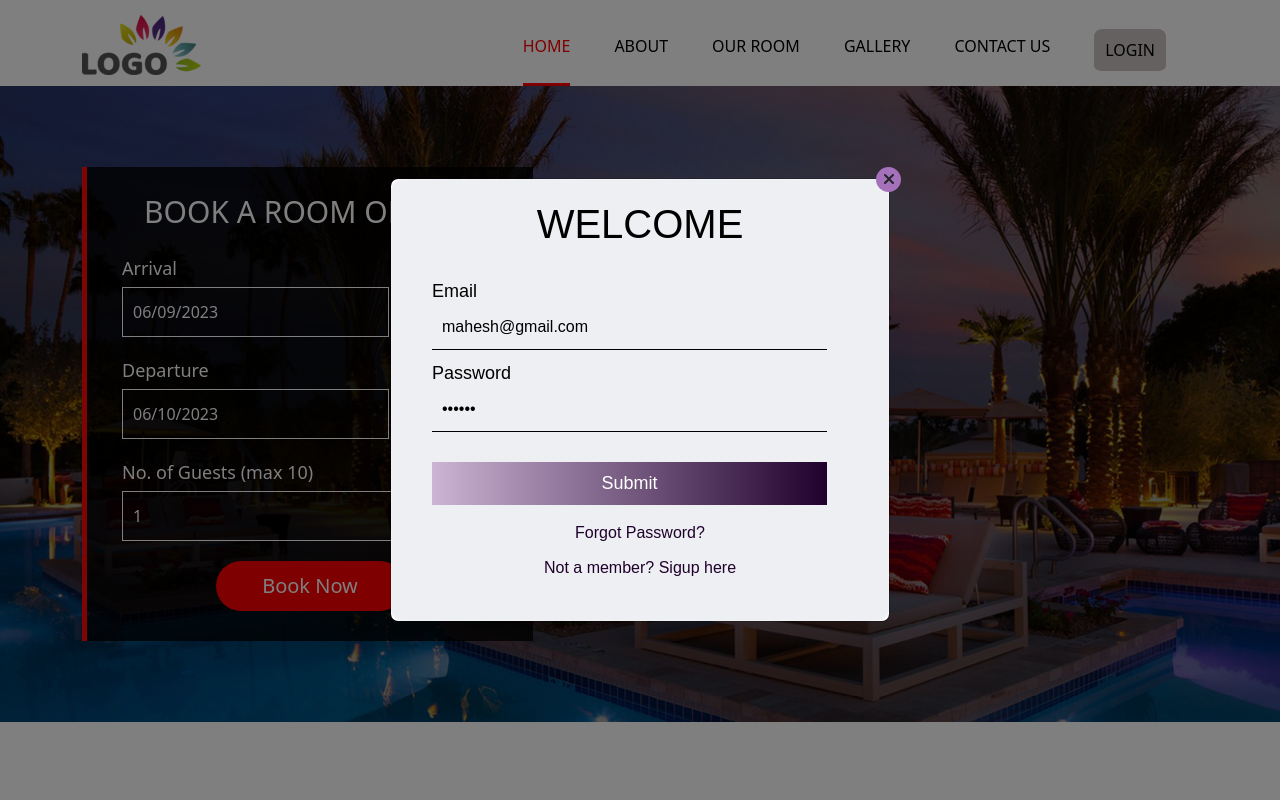
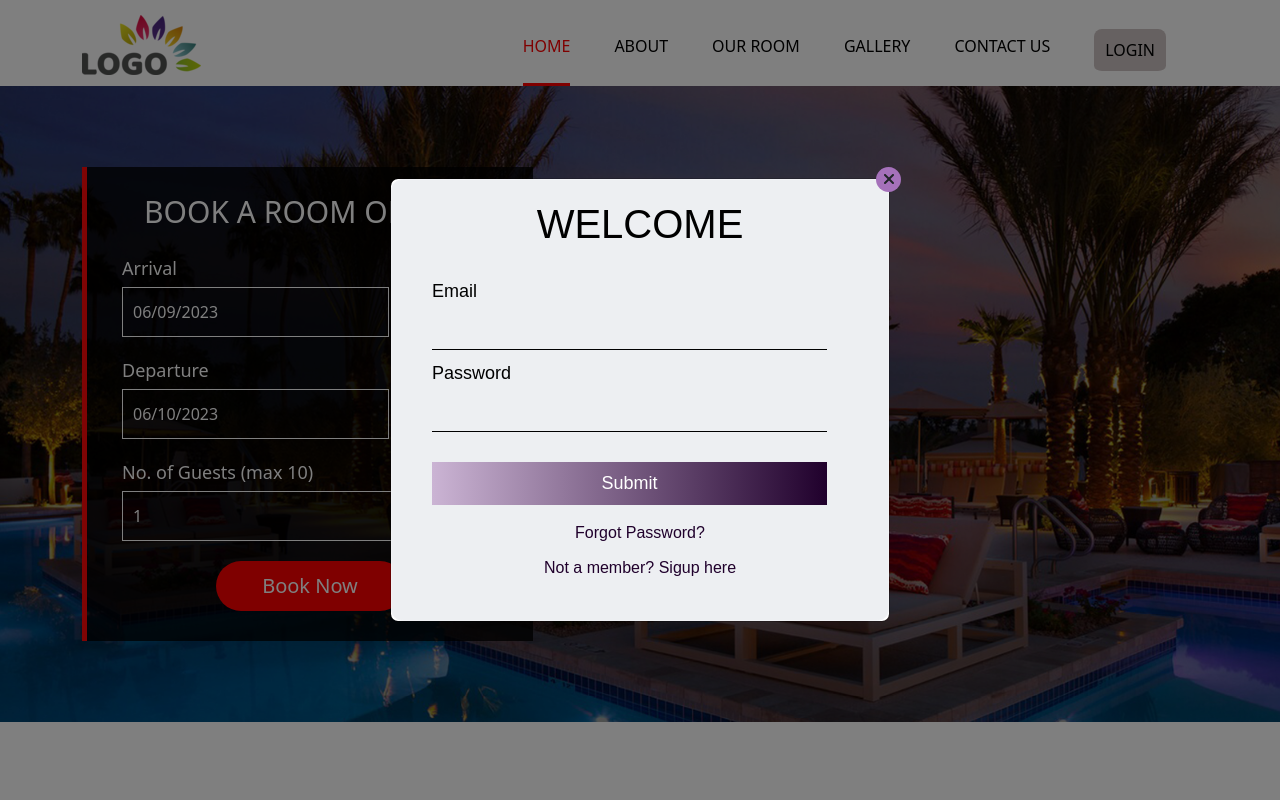
Before and after one commit to mishrarpita321/HotelManagementProject, a Next.js app: page / in a window 1280 px wide. Both pictures are taken after a click on the element "LOGIN". Shown: the top 800 px of the page. Built offline with nearby package versions, Linux system fonts and the light colour scheme; no server answers.

Commit message:
remove default data

```diff
--- a/src/components/Auth/Login.jsx
+++ b/src/components/Auth/Login.jsx
@@ -20,8 +20,8 @@ export default function Login({ }) {
   });
 
   const defaultValues = {
-    email: 'mahesh@gmail.com',
-    password: 'mahesh',
+    email: '',
+    password: '',
   }
 
   const {
--- a/src/components/Auth/UserRegistration.jsx
+++ b/src/components/Auth/UserRegistration.jsx
@@ -58,11 +58,11 @@ export default function UserRegistration({ }) {
 
 
   const defaultValues = {
-    email: 'mahesh@gmail.com',
-    password: 'mahesh',
-    username: 'mahesh',
-    confirm_password: 'mahesh',
-    phone: '15735598680'
+    email: '',
+    password: '',
+    username: '',
+    confirm_password: '',
+    phone: ''
   }
 
   const {
```
